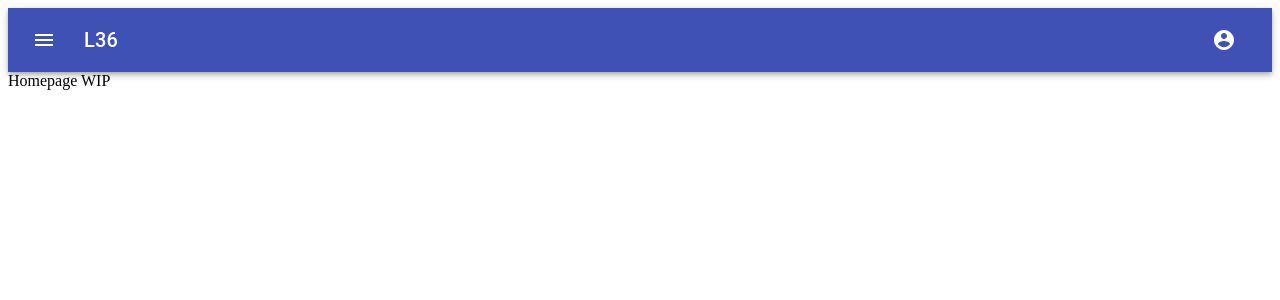
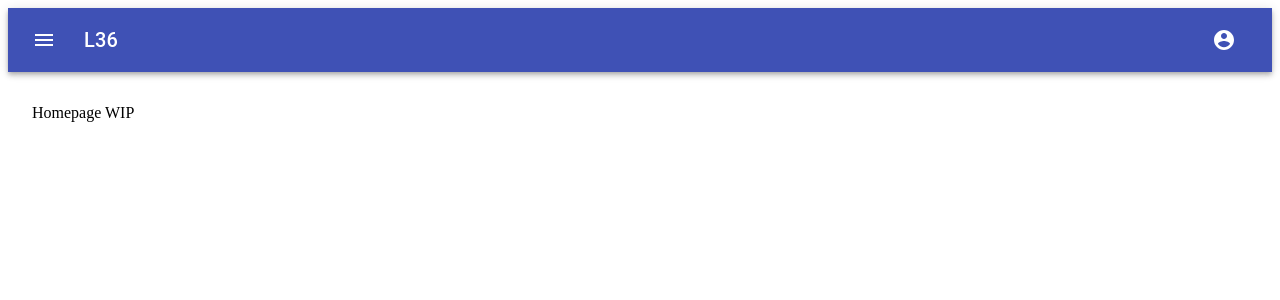
Before and after one commit to beze86/MERN-stack, a React (Create React App) app in the folder client/: page / in a window 1280 px wide. Shown: the top 300 px of the page. Built offline with nearby package versions, Linux system fonts and the light colour scheme.

Commit message:
IMPROVE general layout +  calendar one

```diff
--- a/client/src/App.js
+++ b/client/src/App.js
@@ -1,13 +1,19 @@
 import { BrowserRouter as Router, Switch, Route } from "react-router-dom";
+import Container from "@material-ui/core/Container";
+import Box from "@material-ui/core/Box";
+
 import { Header } from "./components/layout/Header";
+
 import { Home } from "./components/modules/Home/Home";
 import { CalendarNew } from "./components/modules/Calendar/Calendar";
 
-function App() {
+
+const App = () => {
   return (
     <Router>
-      <div className="">
       <Header />
+      <Container>
+        <Box py={4}>
           <Switch>
             <Route exact path="/">
               <Home />
@@ -16,9 +22,10 @@
               <CalendarNew />
             </Route>
           </Switch>
-      </div>
+        </Box>
+      </Container>
     </Router>
   );
-}
+};
 
 export default App;
--- /dev/null
+++ b/client/src/components/modules/Calendar/Calendar.css
@@ -0,0 +1,3 @@
+.rbc-calendar {
+    min-height: 100vh;
+}
--- a/client/src/components/modules/Calendar/Calendar.js
+++ b/client/src/components/modules/Calendar/Calendar.js
@@ -1,20 +1,35 @@
-import { Calendar, momentLocalizer } from "react-big-calendar";
-import 'react-big-calendar/lib/css/react-big-calendar.css';
+import { Calendar, momentLocalizer, Views } from "react-big-calendar";
+import "react-big-calendar/lib/css/react-big-calendar.css";
+import "./Calendar.css";
 import moment from "moment";
-import events from './events';
+import events from "./utils/events";
 
-// Setup the localizer by providing the moment (or globalize) Object
-// to the correct localizer.
-const localizer = momentLocalizer(moment); // or globalizeLocalizer
+const localizer = momentLocalizer(moment);
+let allViews = Object.keys(Views).map((k) => Views[k]);
 
-export const CalendarNew = (props) => {
+// useful example to keep in mind
+// const ColoredDateCellWrapper = ({ children }) =>
+//   cloneElement(Children.only(children), {
+//     style: {
+//       backgroundColor: 'lightblue',
+//     },
+//   })
+
+export const CalendarNew = () => {
   return (
     <div>
       <Calendar
         localizer={localizer}
         events={events}
+        // views={allViews}
+        step={60}
+        popup
+        showMultiDayTimes
         startAccessor="start"
         endAccessor="end"
+        // components={{
+        //     timeSlotWrapper: ColoredDateCellWrapper,
+        //   }}
       />
     </div>
   );
--- a/client/src/components/modules/Calendar/events.js
+++ b/client/src/components/modules/Calendar/utils/events.js
@@ -1,6 +1,6 @@
 const now = new Date()
 
-export default [
+const events = [
   {
     id: 0,
     title: 'All Day Event very long title',
@@ -178,3 +178,5 @@
     end: new Date(2015, 3, 14, 20, 0, 0),
   },
 ]
+
+export default events;
```
Lines whose indentation alone changed are shown as unchanged.
